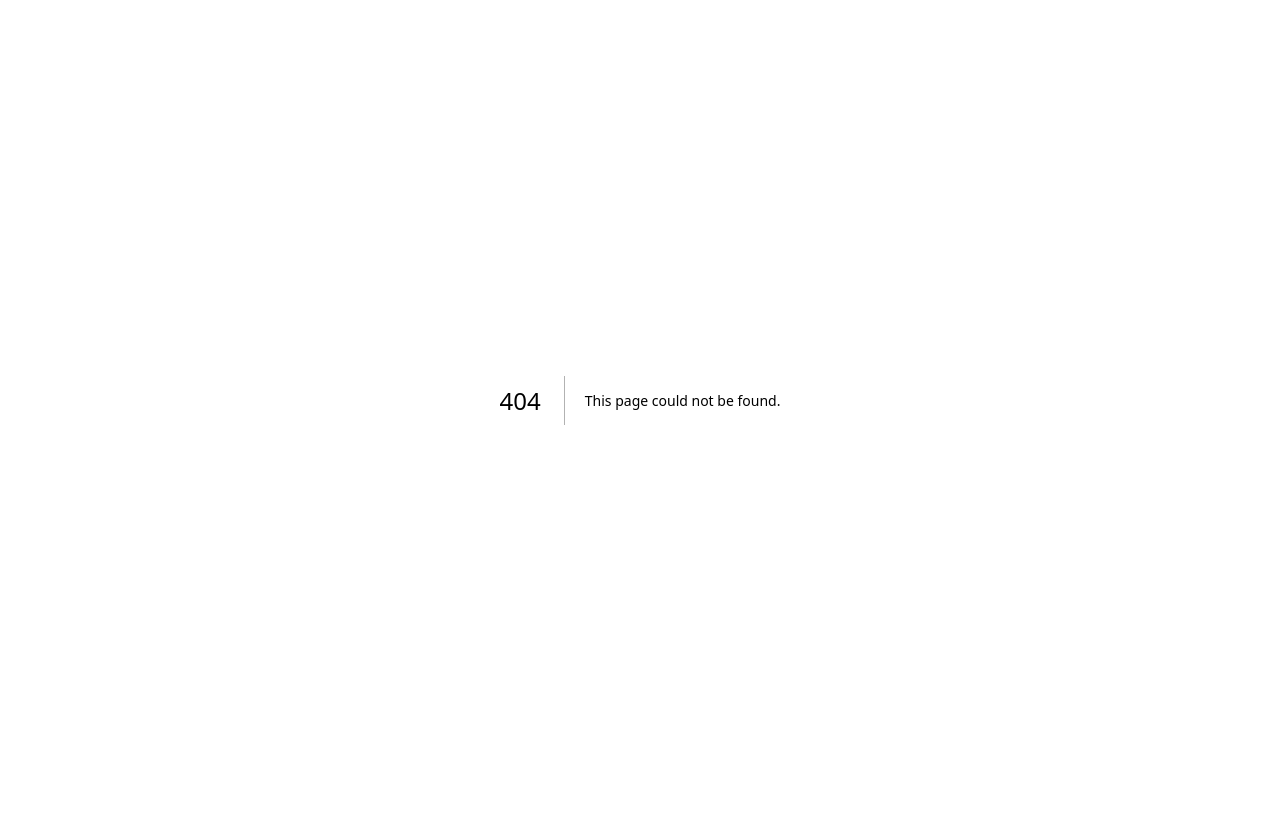
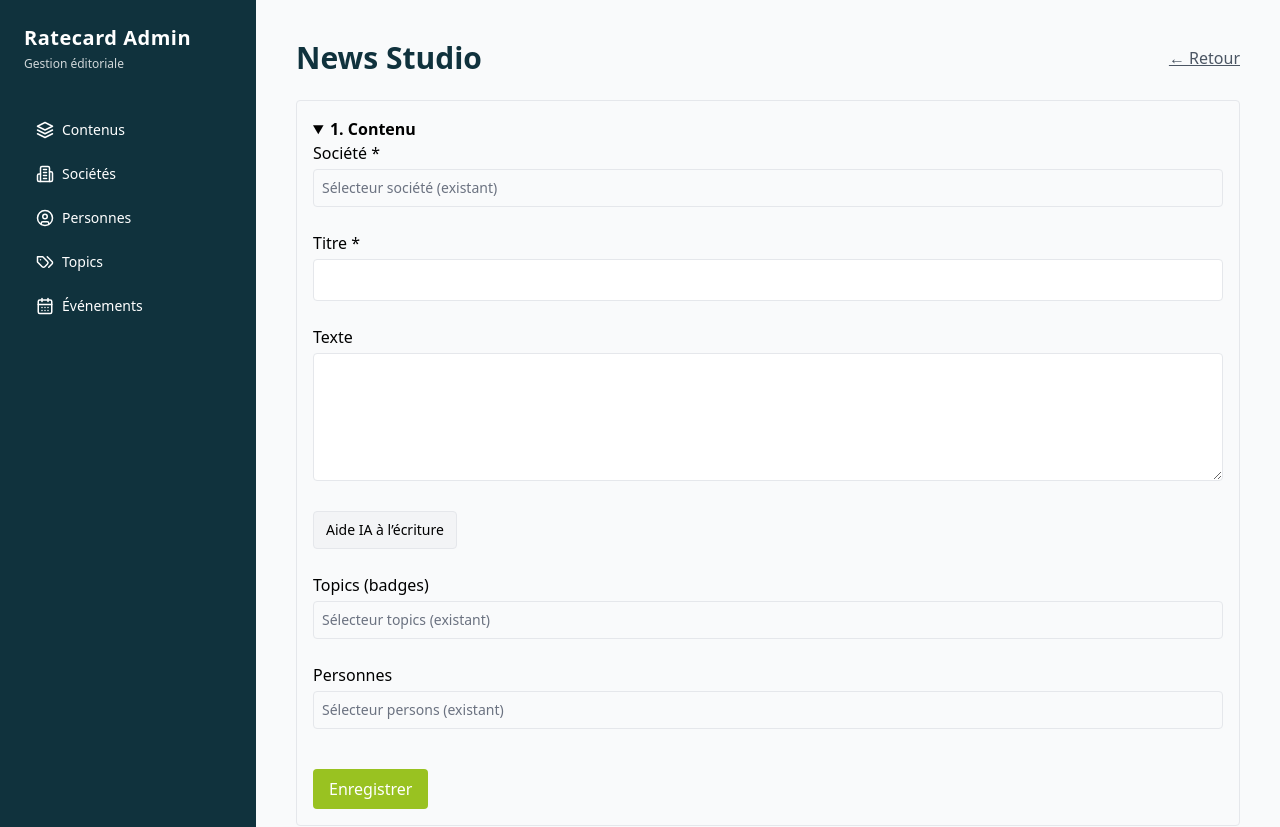
Before and after one commit to MisterFredo/ratecard, a Next.js app in the folder frontend/: page /admin/news/edit/1 in a window 1280 px wide. Before the commit this address had no page. Shown: the top 827 px of the page. Before the commit the page ends 800 px from the top, so only its background shows below. Built offline with nearby package versions, Linux system fonts and the light colour scheme; no server answers.

Commit message:
Create page.tsx

```diff
--- /dev/null
+++ b/frontend/app/admin/news/edit/[id]/page.tsx
@@ -0,0 +1,31 @@
+"use client";
+
+import Link from "next/link";
+import NewsStudio from "@/components/admin/news/NewsStudio";
+
+export default function EditNewsPage({
+  params,
+}: {
+  params: { id: string };
+}) {
+  return (
+    <div className="space-y-6">
+      {/* HEADER */}
+      <div className="flex justify-between items-center">
+        <h1 className="text-3xl font-semibold text-ratecard-blue">
+          News Studio
+        </h1>
+
+        <Link
+          href="/admin/news"
+          className="underline text-gray-600"
+        >
+          ← Retour
+        </Link>
+      </div>
+
+      {/* STUDIO */}
+      <NewsStudio mode="edit" newsId={params.id} />
+    </div>
+  );
+}
```
